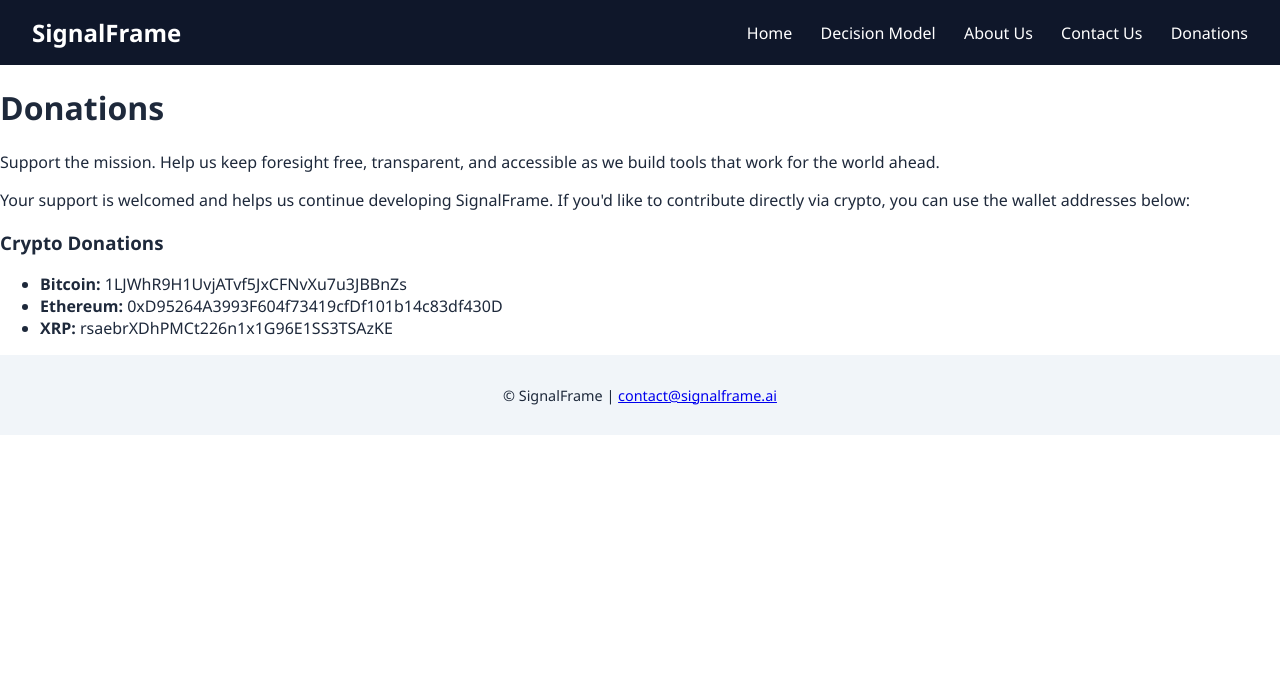
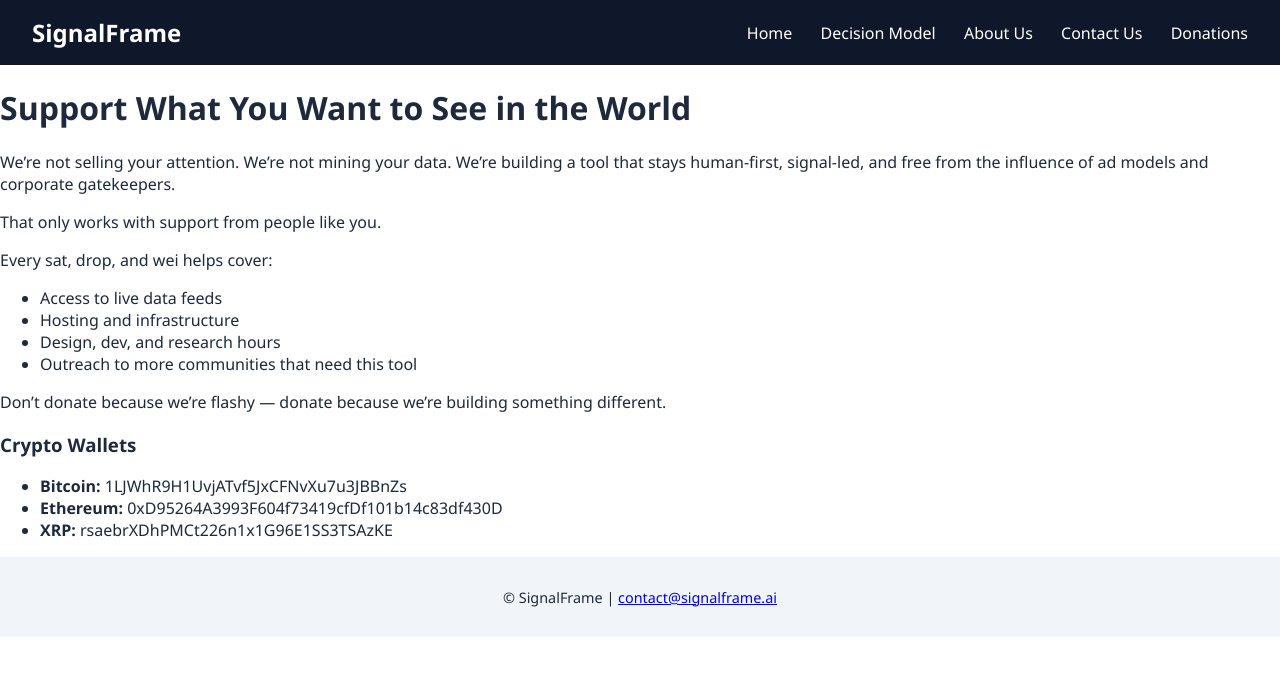
Before and after one commit to Signalframeai/signalframe.github.io, a plain HTML site: page donate.html in a window 1280 px wide. Drawn offline with Linux system fonts and the light colour scheme.

Commit message:
Add files via upload

```diff
--- a/donate.html
+++ b/donate.html
@@ -1,4 +1,3 @@
-
 <!DOCTYPE html>
 <html lang="en">
 <head>
@@ -18,21 +17,25 @@
             <a href="donate.html">Donations</a>
         </div>
     </nav>
-
     <div class="page-content">
-        <h1>Donations</h1>
-        <p>Support the mission. Help us keep foresight free, transparent, and accessible as we build tools that work for the world ahead.</p>
-
-        <p>Your support is welcomed and helps us continue developing SignalFrame. If you'd like to contribute directly via crypto, you can use the wallet addresses below:</p>
-
-        <h3>Crypto Donations</h3>
+        <h1>Support What You Want to See in the World</h1>
+        <p>We’re not selling your attention. We’re not mining your data. We’re building a tool that stays human-first, signal-led, and free from the influence of ad models and corporate gatekeepers.</p>
+        <p>That only works with support from people like you.</p>
+        <p>Every sat, drop, and wei helps cover:</p>
+        <ul>
+            <li>Access to live data feeds</li>
+            <li>Hosting and infrastructure</li>
+            <li>Design, dev, and research hours</li>
+            <li>Outreach to more communities that need this tool</li>
+        </ul>
+        <p>Don’t donate because we’re flashy — donate because we’re building something different.</p>
+        <h3>Crypto Wallets</h3>
         <ul>
             <li><strong>Bitcoin:</strong> 1LJWhR9H1UvjATvf5JxCFNvXu7u3JBBnZs</li>
             <li><strong>Ethereum:</strong> 0xD95264A3993F604f73419cfDf101b14c83df430D</li>
             <li><strong>XRP:</strong> rsaebrXDhPMCt226n1x1G96E1SS3TSAzKE</li>
         </ul>
     </div>
-
     <footer>
         <p>© SignalFrame | <a href="mailto:contact@signalframe.ai">contact@signalframe.ai</a></p>
     </footer>
```
